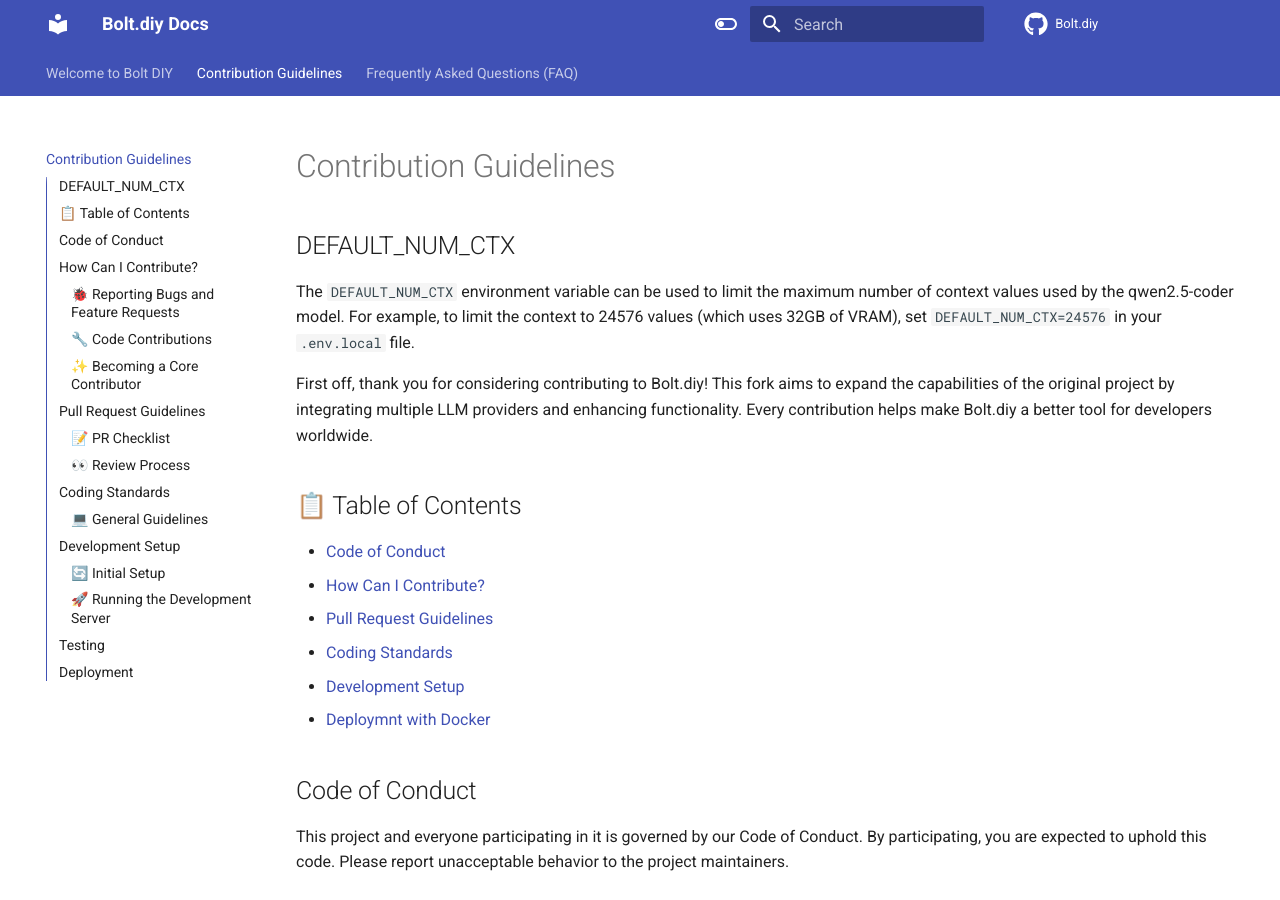
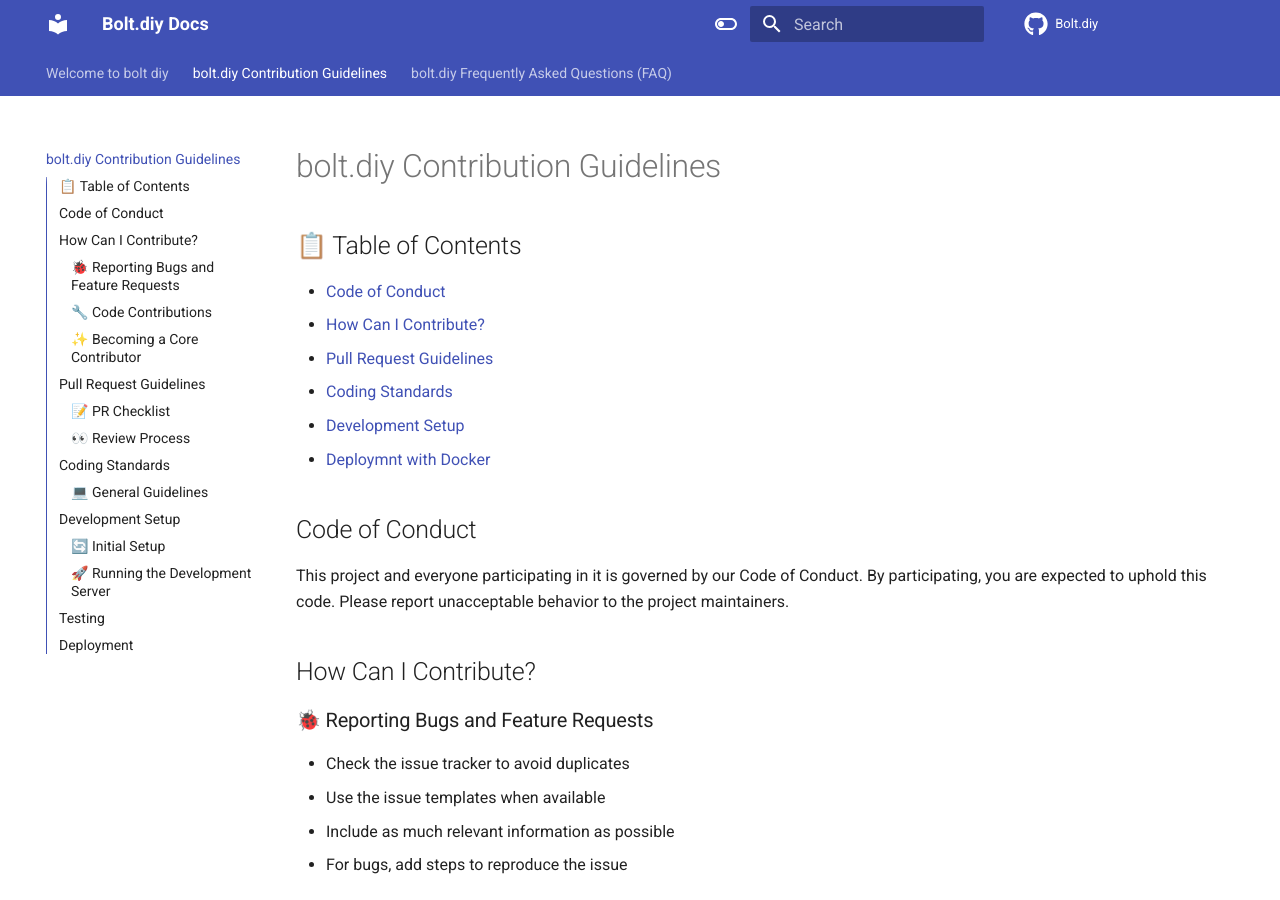
Before and after one commit to stackblitz/bolt.new, an MkDocs documentation site: the page built from docs/docs/CONTRIBUTING.md, in a window 1280 px wide and 900 px high. Built offline with MkDocs 1.6.1 and Material for MkDocs 9.7.7, drawn with Linux system fonts in a browser that asks for light colours; comment, search, counter and statistics services are not loaded; some of the changed text lies outside the part shown.

Commit message:
doc: branding update
Changed Bolt to bolt and moved the section above the TOC to under it

```diff
--- a/docs/docs/CONTRIBUTING.md
+++ b/docs/docs/CONTRIBUTING.md
@@ -1,10 +1,4 @@
-# Contribution Guidelines
-
-## DEFAULT_NUM_CTX
-
-The `DEFAULT_NUM_CTX` environment variable can be used to limit the maximum number of context values used by the qwen2.5-coder model. For example, to limit the context to 24576 values (which uses 32GB of VRAM), set `DEFAULT_NUM_CTX=24576` in your `.env.local` file.
-
-First off, thank you for considering contributing to Bolt.diy! This fork aims to expand the capabilities of the original project by integrating multiple LLM providers and enhancing functionality. Every contribution helps make Bolt.diy a better tool for developers worldwide.
+# bolt.diy Contribution Guidelines
 
 ## 📋 Table of Contents
 - [Code of Conduct](#code-of-conduct)
@@ -210,6 +204,12 @@ Ensure you have the appropriate `.env.local` file configured before running the
 - Environment-specific configurations
 - Other required environment variables
 
+## DEFAULT_NUM_CTX
+
+The `DEFAULT_NUM_CTX` environment variable can be used to limit the maximum number of context values used by the qwen2.5-coder model. For example, to limit the context to 24576 values (which uses 32GB of VRAM), set `DEFAULT_NUM_CTX=24576` in your `.env.local` file.
+
+First off, thank you for considering contributing to bolt.diy! This fork aims to expand the capabilities of the original project by integrating multiple LLM providers and enhancing functionality. Every contribution helps make bolt.diy a better tool for developers worldwide.
+
 ## Notes
 
 - Port 5173 is exposed and mapped for both development and production environments
--- a/docs/docs/FAQ.md
+++ b/docs/docs/FAQ.md
@@ -1,15 +1,15 @@
-# Frequently Asked Questions (FAQ)
+# bolt.diy Frequently Asked Questions (FAQ)
 
-## How do I get the best results with Bolt.diy?
+## How do I get the best results with bolt.diy?
 
 - **Be specific about your stack**:
-  Mention the frameworks or libraries you want to use (e.g., Astro, Tailwind, ShadCN) in your initial prompt. This ensures that Bolt.diy scaffolds the project according to your preferences.
+  Mention the frameworks or libraries you want to use (e.g., Astro, Tailwind, ShadCN) in your initial prompt. This ensures that bolt.diy scaffolds the project according to your preferences.
 
 - **Use the enhance prompt icon**:
   Before sending your prompt, click the *enhance* icon to let the AI refine your prompt. You can edit the suggested improvements before submitting.
 
 - **Scaffold the basics first, then add features**:
-  Ensure the foundational structure of your application is in place before introducing advanced functionality. This helps Bolt.diy establish a solid base to build on.
+  Ensure the foundational structure of your application is in place before introducing advanced functionality. This helps bolt.diy establish a solid base to build on.
 
 - **Batch simple instructions**:
   Combine simple tasks into a single prompt to save time and reduce API credit consumption. For example:
@@ -17,14 +17,14 @@
 
 ---
 
-## How do I contribute to Bolt.diy?
+## How do I contribute to bolt.diy?
 
 Check out our [Contribution Guide](CONTRIBUTING.md) for more details on how to get involved!
 
 ---
 
 
-## What are the future plans for Bolt.diy?
+## What are the future plans for bolt.diy?
 
 Visit our [Roadmap](https://roadmap.sh/r/ottodev-roadmap-2ovzo) for the latest updates.
 New features and improvements are on the way!
@@ -33,13 +33,13 @@ New features and improvements are on the way!
 
 ## Why are there so many open issues/pull requests?
 
-Bolt.diy began as a small showcase project on @ColeMedin's YouTube channel to explore editing open-source projects with local LLMs. However, it quickly grew into a massive community effort!
+bolt.diy began as a small showcase project on @ColeMedin's YouTube channel to explore editing open-source projects with local LLMs. However, it quickly grew into a massive community effort!
 
 We’re forming a team of maintainers to manage demand and streamline issue resolution. The maintainers are rockstars, and we’re also exploring partnerships to help the project thrive.
 
 ---
 
-## How do local LLMs compare to larger models like Claude 3.5 Sonnet for Bolt.diy?
+## How do local LLMs compare to larger models like Claude 3.5 Sonnet for bolt.diy?
 
 While local LLMs are improving rapidly, larger models like GPT-4o, Claude 3.5 Sonnet, and DeepSeek Coder V2 236b still offer the best results for complex applications. Our ongoing focus is to improve prompts, agents, and the platform to better support smaller local LLMs.
 
```
Also changed, not shown: docs/docs/index.md (+11 -11 lines).
